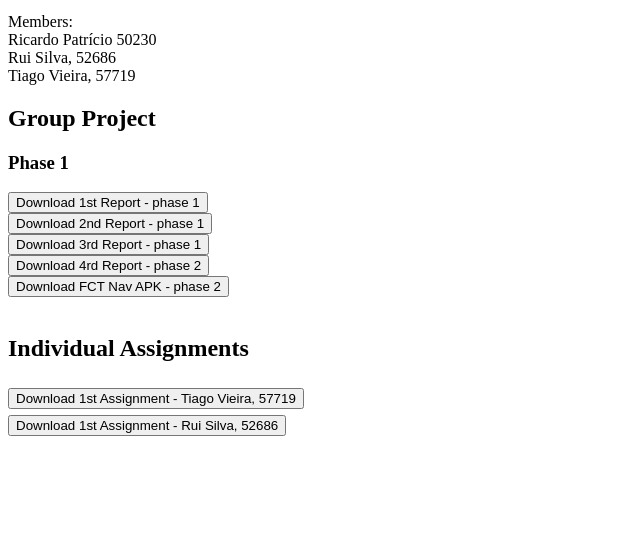
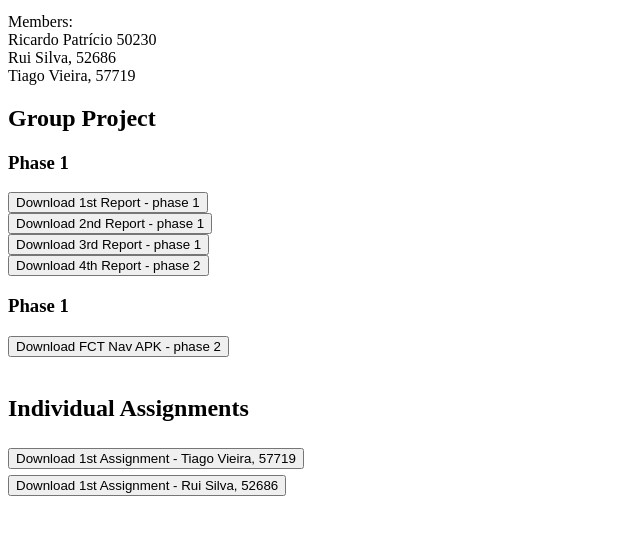
Before and after one commit to TiagoAVieira/website-ipm, a plain HTML site: page index.html in a window 1280 px wide. Shown: the part 101-636 px from the top of the page, without its empty margins (0-640 px from the left). Drawn offline with Linux system fonts and the light colour scheme.

Commit message:
Update index.html

```diff
--- a/index.html
+++ b/index.html
@@ -16,8 +16,9 @@
     <br/>
     <button onclick="window.location.href='docs/phase1_report3_group13.pdf';">Download 3rd Report - phase 1</button>
     <br/>
-    <button onclick="window.location.href='docs/phase2_report4.pdf';">Download 4rd Report - phase 2</button>
+    <button onclick="window.location.href='docs/phase2_report4.pdf';">Download 4th Report - phase 2</button>
     <br/>
+     <h3>Phase 1</h3>
     <button onclick="window.location.href='docs/fctnav.apk';">Download FCT Nav APK - phase 2</button>
     <br/><br/>
     <h2>Individual Assignments<h2/>
```
